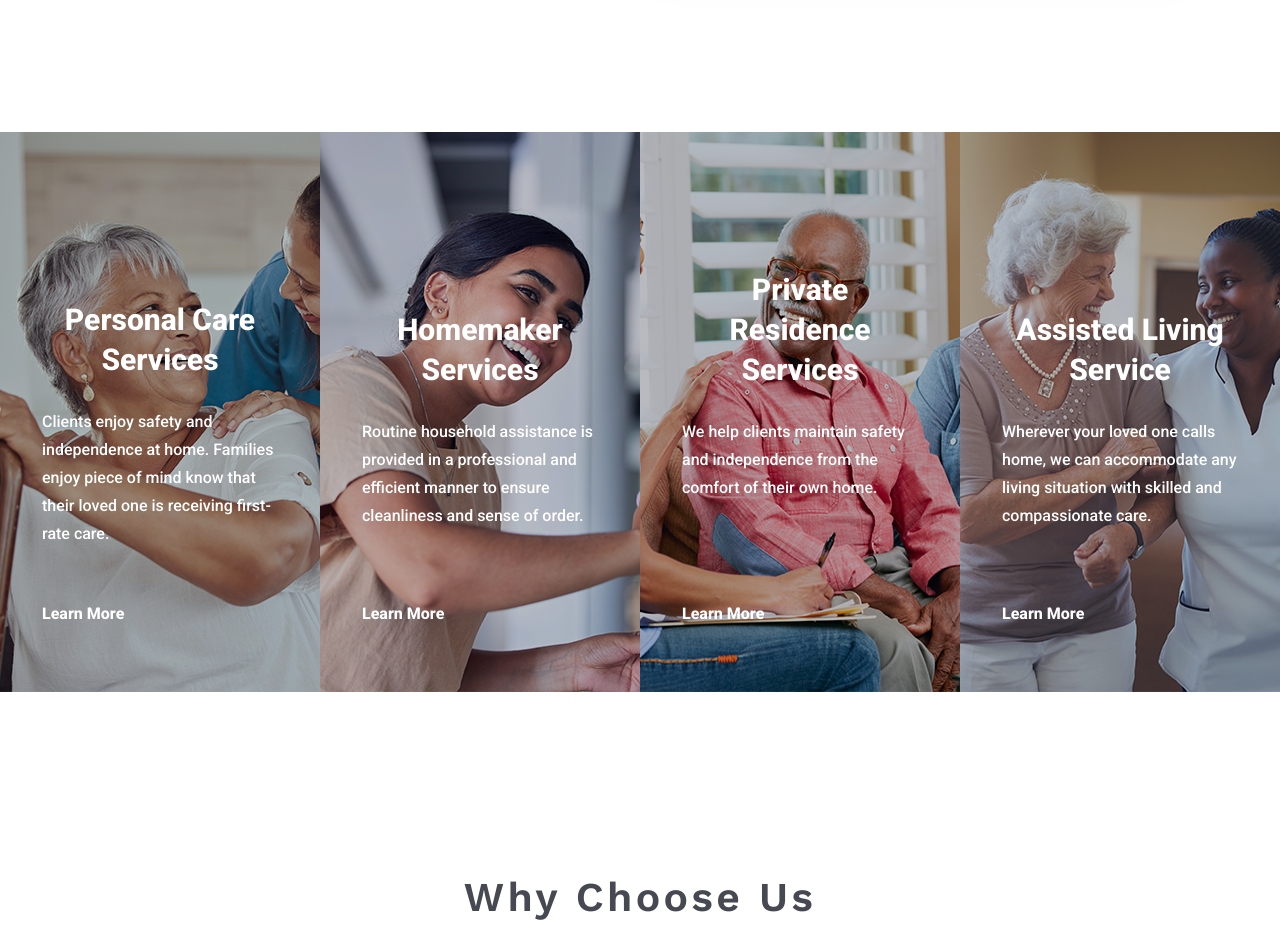
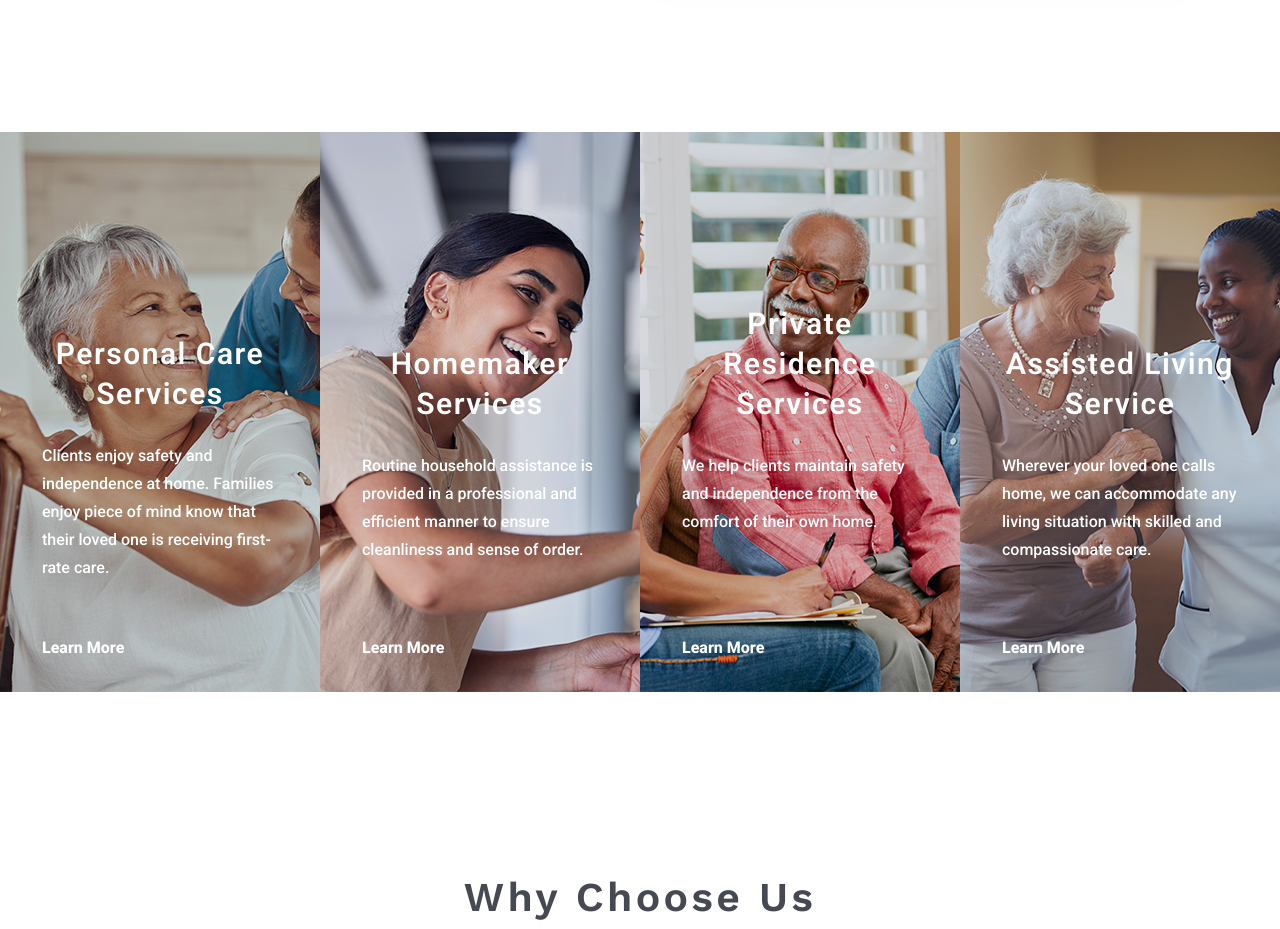
Before and after one commit to kamillamamatova/Wellness-Care, a plain HTML site: page index.html in a window 1280 px wide. Shown: the part 1500-2429 px from the top of the page. Drawn offline with nearby package versions, Linux system fonts and the light colour scheme.

Commit message:
Lightened the overlay over the images and lowered all the text

```diff
--- a/styles.css
+++ b/styles.css
@@ -348,7 +348,7 @@ footer h2 {
   min-height: clamp(560px, 43.5vw, 890px);
   flex-direction: column;
   justify-content: flex-end;
-  padding: 0 clamp(42px, 2.15vw, 46px) clamp(64px, 4.65vw, 96px);
+  padding: 0 clamp(42px, 2.15vw, 46px) clamp(30px, 2.2vw, 50px);
   color: #fff;
   overflow: hidden;
 }
@@ -384,7 +384,7 @@ footer h2 {
   content: "";
   position: absolute;
   inset: 0;
-  background: rgba(6, 12, 33, .28);
+  background: rgba(6, 12, 33, .15);
   transition: background .25s ease;
   z-index: 1;
 }
@@ -407,8 +407,9 @@ footer h2 {
   color: #fff;
   text-align: center;
   font-size: clamp(30px, 1.7vw, 36px);
-  font-weight: 800;
+  font-weight: 550;
   line-height: 1.34;
+  letter-spacing: 0.05em;
 }
 
 .service-card p {
```
